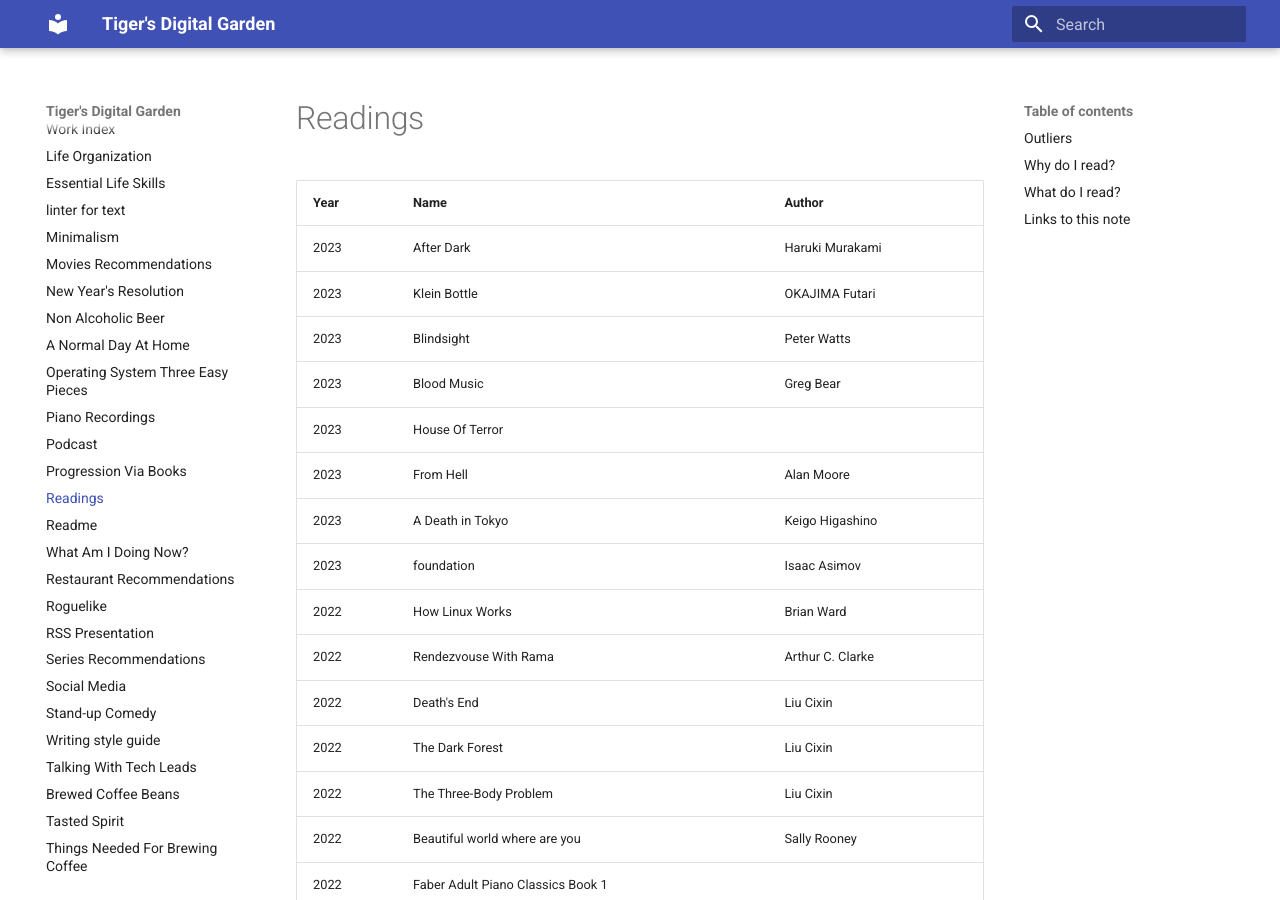
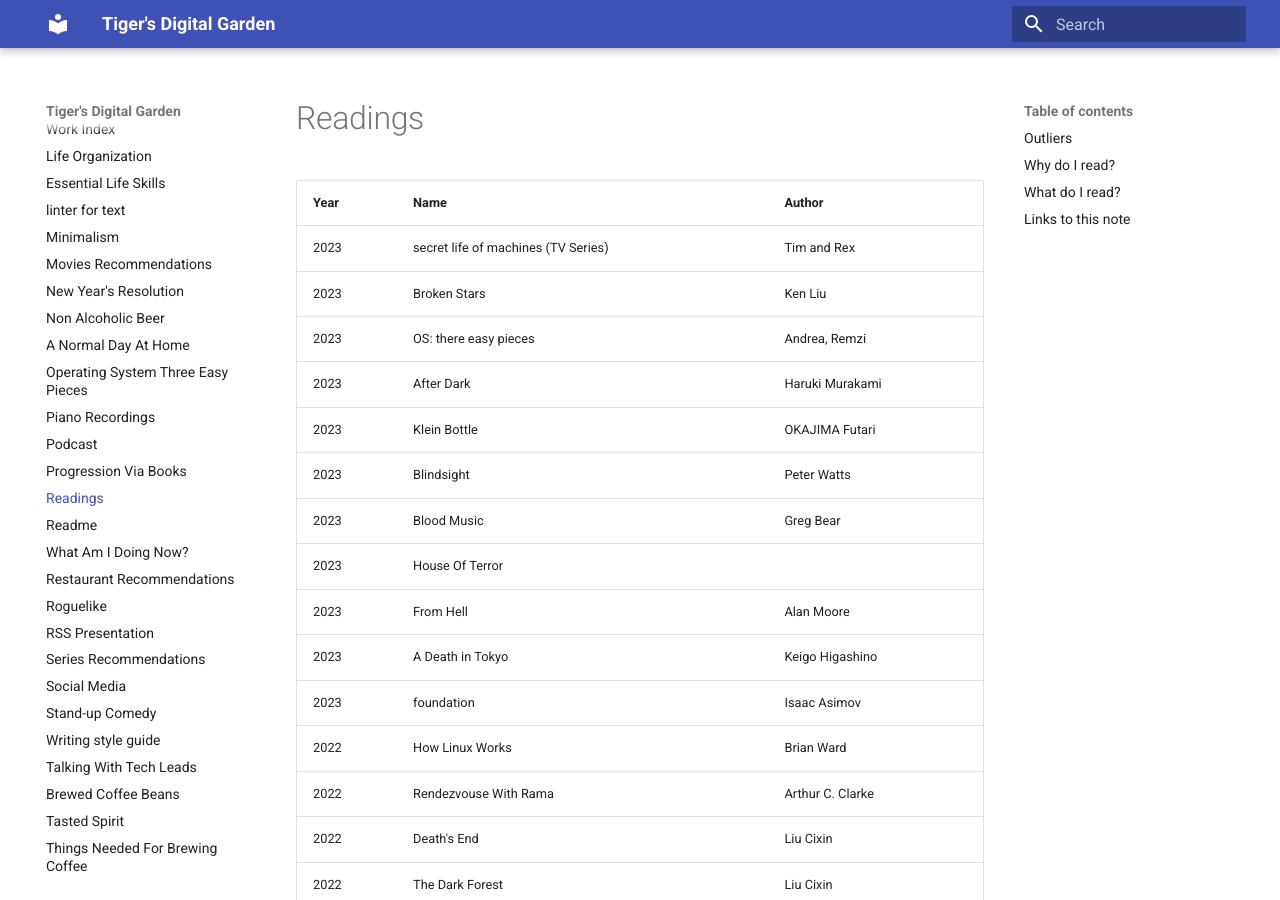
Before and after one commit to ynotstartups/notes, an MkDocs documentation site: the page built from notes/reading.md, in a window 1280 px wide and 900 px high. Built offline with MkDocs 1.6.1 and Material for MkDocs 9.7.7, drawn with Linux system fonts in a browser that asks for light colours.

Commit message:
add readings

```diff
--- a/notes/reading.md
+++ b/notes/reading.md
@@ -2,6 +2,9 @@
 
 | Year | Name                                                            | Author                          |
 | ---- | --------------------------------------------------------------- | ------------------------------- |
+| 2023 | secret life of machines (TV Series)                             | Tim and Rex                     |
+| 2023 | Broken Stars                                                    | Ken Liu                         |
+| 2023 | OS: there easy pieces                                           | Andrea, Remzi                   |
 | 2023 | After Dark                                                      | Haruki Murakami                 |
 | 2023 | Klein Bottle                                                    | OKAJIMA Futari                  |
 | 2023 | Blindsight                                                      | Peter Watts                     |
```
